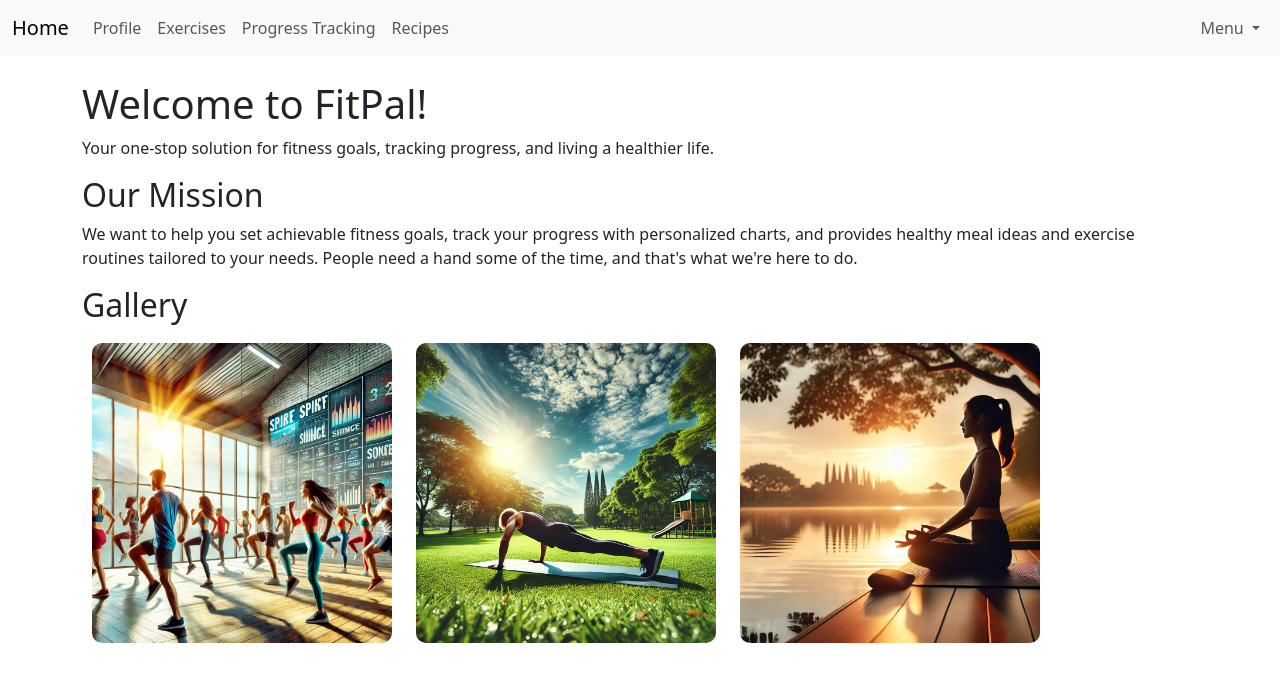
After one commit to CooperWeinhold/FitnessWebsiteFinal, a Django app: page /new_homepage/ in a window 1280 px wide. The commit adds this page. Shown: the top 682 px of the page. Run offline with Django 5.2, Linux system fonts and the light colour scheme.

Commit message:
Added homepage with images

```diff
--- a/fitnesspage/fitnesspage/settings.py
+++ b/fitnesspage/fitnesspage/settings.py
@@ -122,7 +122,7 @@ STATICFILES_DIRS = [BASE_DIR / "static"]
 
 # Redirects
 LOGIN_URL = 'login'
-LOGIN_REDIRECT_URL = 'profile'
+LOGIN_REDIRECT_URL = '/new_homepage/'
 LOGOUT_REDIRECT_URL = 'login'
 
 
--- /dev/null
+++ b/fitnesspage/myapp/static/myapp/css/styles.css
@@ -0,0 +1,6 @@
+.gallery img {
+    width: 300px; /* Set consistent width */
+    height: auto; /* Maintain aspect ratio */
+    margin: 10px; /* Add spacing between images */
+    border-radius: 10px; /* Rounded corners */
+}
--- a/fitnesspage/myapp/templates/myapp/base.html
+++ b/fitnesspage/myapp/templates/myapp/base.html
@@ -2,15 +2,15 @@
 <html lang="en">
 <head>
     {% load static %}
-    <link rel="stylesheet" href="{% static 'css/styles.css' %}">
+   <link rel="stylesheet" href="{% static 'myapp/css/styles.css' %}">
     <link href="https://cdn.jsdelivr.net/npm/bootstrap@5.3.0/dist/css/bootstrap.min.css" rel="stylesheet">
-    <title>{% block title %}Fitness Tracker{% endblock %}</title>
+    <title>{% block title %}FitPal{% endblock %}</title>
 </head>
 <body>
     <!-- Navigation Tabs -->
     <nav class="navbar navbar-expand-lg navbar-light bg-light">
     <div class="container-fluid">
-        <a class="navbar-brand" href="{% url 'profile' %}">Fitness Tracker</a>
+        <a class="navbar-brand" href="{% url 'new_homepage' %}">Home</a>
         <button class="navbar-toggler" type="button" data-bs-toggle="collapse" data-bs-target="#navbarNav" aria-controls="navbarNav" aria-expanded="false" aria-label="Toggle navigation">
             <span class="navbar-toggler-icon"></span>
         </button>
@@ -39,6 +39,7 @@
                         Menu
                     </a>
                     <ul class="dropdown-menu dropdown-menu-end" aria-labelledby="navbarDropdown">
+                        <li><a class="dropdown-item" href="{% url 'new_homepage' %}">Home</a></li>
                         <li><a class="dropdown-item" href="{% url 'profile' %}">Profile</a></li>
                         <li><a class="dropdown-item" href="{% url 'exercises' %}">Exercises</a></li>
                         <li><a class="dropdown-item" href="{% url 'tracking' %}">Progress Tracking</a></li>
--- /dev/null
+++ b/fitnesspage/myapp/templates/myapp/new_homepage.html
@@ -0,0 +1,34 @@
+{% extends "myapp/base.html" %}
+{% load static %}
+
+{% block title %}
+New Homepage
+{% endblock %}
+
+{% block content %}
+<header>
+    <h1>Welcome to FitPal!</h1>
+    <p>Your one-stop solution for fitness goals, tracking progress, and living a healthier life.</p>
+</header>
+
+<main>
+    <section>
+        <h2>Our Mission</h2>
+        <p>
+            We want to help you set achievable fitness goals, track your progress with personalized charts,
+            and provides healthy meal ideas and exercise routines tailored to your needs. People need a hand
+            some of the time, and that's what we're here to do.
+        </p>
+    </section>
+
+    <section>
+        <h2>Gallery</h2>
+        <div class="gallery">
+            <img src="{% static 'images/fitness1.webp' %}" alt="Fitness Image 1">
+            <img src="{% static 'images/fitness2.webp' %}" alt="Fitness Image 2">
+            <img src="{% static 'images/fitness3.webp' %}" alt="Fitness Image 3">
+
+        </div>
+    </section>
+</main>
+{% endblock %}
--- a/fitnesspage/myapp/urls.py
+++ b/fitnesspage/myapp/urls.py
@@ -28,6 +28,7 @@ urlpatterns = [
     path('admin/', admin.site.urls),
     path('login/', views.login_view, name='login'),
     path('register/', views.register_view, name='register'),
+    path('new_homepage/', views.new_homepage, name='new_homepage'),
     path('profile/', views.profile, name='profile'),
     path('exercises/', views.exercises, name='exercises'),
     path('tracking/', views.tracking, name='tracking'),
--- a/fitnesspage/myapp/views.py
+++ b/fitnesspage/myapp/views.py
@@ -1,5 +1,5 @@
 # myapp/views.py
-from django.shortcuts import render, redirect
+from django.shortcuts import redirect
 from django.contrib.auth import authenticate, login
 from django.contrib.auth.decorators import login_required
 from django.contrib.auth.forms import UserCreationForm
@@ -9,6 +9,13 @@ from .forms import RegisterForm, ProfileForm
 from .models import Profile, Exercise, Progress
 from django.utils import timezone
 from .models import Progress
+from django.contrib.auth.views import LoginView
+from django.shortcuts import render
+
+
+def new_homepage(request):
+    return render(request, 'myapp/new_homepage.html')
+
 
 
 
@@ -24,7 +31,7 @@ def login_view(request):
         if user is not None:
             # Log the user in if authentication succeeds
             login(request, user)
-            return HttpResponseRedirect(reverse('profile'))  # Redirect to profile after successful login
+            return HttpResponseRedirect(reverse('new_homepage'))  # Redirect to profile after successful login
         else:
             # If authentication fails, send an error message to the template
             return render(request, 'myapp/login.html', {'error': 'Invalid username or password'})
```
Also changed, not shown: fitnesspage/myapp/static/images/fitness1.webp (added), fitnesspage/myapp/static/images/fitness2.webp (added), fitnesspage/myapp/static/images/fitness3.webp (added).
